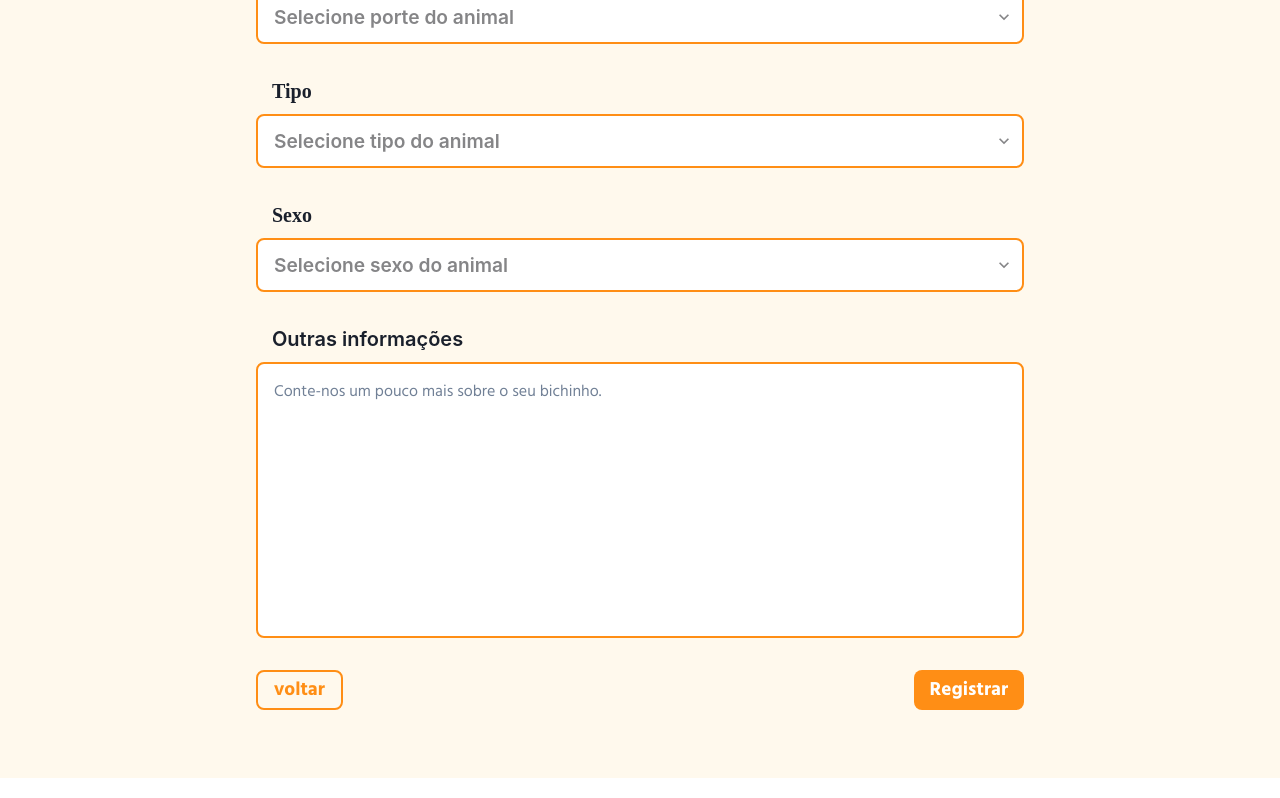
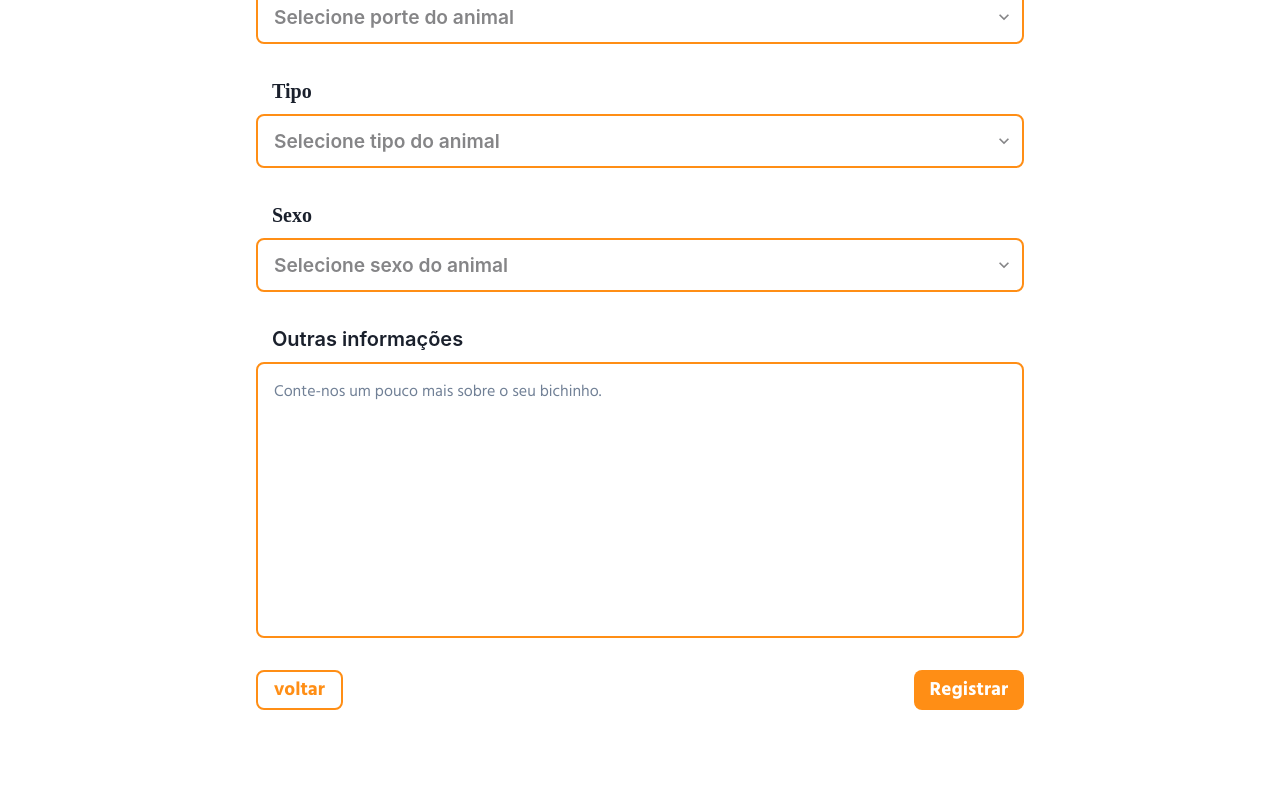
Before and after one commit to werikscs/adopet, a React (Create React App) app: page /user/doe in a window 1280 px wide. Shown: the part 459-1257 px from the top of the page. Built offline with nearby package versions, Linux system fonts and the light colour scheme; no server answers; sample sign-in values are in the browser's storage; a web font is replaced by a local one.

Commit message:
fix: fixed bug with no pet on dashboard and chat spacing

```diff
--- a/src/components/footer-Chat/styles.js
+++ b/src/components/footer-Chat/styles.js
@@ -3,6 +3,6 @@ import styled from "styled-components";
 export const DivChat = styled.footer`
   width: 100%;
   max-width: 1440px;
-  height: 20px;
-  background-color: transparent;
+  height: 40px;
+  background-color: #fff;
 `;
--- a/src/pages/Adote/styles.js
+++ b/src/pages/Adote/styles.js
@@ -52,14 +52,7 @@ export const ContentFiltro = styled.div`
 
   background-color: var(--color-fourth);
   border: 1px solid var(--color-fourth);
-<<<<<<< HEAD
-<<<<<<< HEAD
 
-=======
->>>>>>> 58e657417dbfe160fb869ffd858264a190ab54f4
-=======
-
->>>>>>> a9d5d5f900b790e54feb681edf069ad8bd305c42
   padding: 16px;
 
   @media (min-width: 1024px) {
--- a/src/pages/Dashboard/index.jsx
+++ b/src/pages/Dashboard/index.jsx
@@ -214,7 +214,7 @@ const Dashboard = () => {
           ) : (
             <div className="pet-not-found">
               <img src={petSad} alt="pet triste" />
-              <h2>Vocês ainda não cadastrou nenhum pet.</h2>
+              <h2>Você ainda não cadastrou nenhum pet.</h2>
             </div>
           )}
         </ContentList>
--- a/src/pages/Dashboard/styles.js
+++ b/src/pages/Dashboard/styles.js
@@ -156,19 +156,6 @@ export const ContentList = styled.div`
       border-radius: 8px 8px 0 0;
     }
 
-    .pet-not-found {
-      display: flex;
-      flex-direction: column;
-      justify-content: center;
-      align-items: center;
-
-      padding-top: 16px;
-
-      img {
-        width: fit-content;
-      }
-    }
-
     h1 {
       font-size: 1.5rem;
       font-weight: bold;
@@ -180,6 +167,19 @@ export const ContentList = styled.div`
       padding: 4px 8px;
       height: 35px;
       border: 2px solid white;
+    }
+  }
+
+  .pet-not-found {
+    display: flex;
+    flex-direction: column;
+    justify-content: center;
+    align-items: center;
+
+    padding-top: 35px;
+
+    img {
+      width: fit-content;
     }
   }
 
--- a/src/pages/DoePet/styles.js
+++ b/src/pages/DoePet/styles.js
@@ -4,7 +4,7 @@ export const GenericContainer = styled.div`
   width: 100%;
   min-height: 100vh;
 
-  background-color: var(--color-second-50);
+  background-color: var(--color-fourth);
 
   display: flex;
   justify-content: center;
@@ -26,15 +26,13 @@ export const Main = styled.main`
 
   padding: 16px;
 
-  background-color: var(--color-second-50);
+  background-color: var(--color-fourth);
 
   h1 {
     width: 100%;
-
     text-align: center;
-
     font-size: 2.25rem;
-
+    font-weight: 700;
     color: var(--color-title);
 
     border-bottom: 1px solid var(--color-title-50);
@@ -61,5 +59,5 @@ export const DivButtons = styled.div`
   width: 100%;
   max-width: 768px;
 
-  background-color: var(--color-second-50);
+  background-color: var(--color-fourth);
 `;
--- a/src/pages/PagePet/styles.js
+++ b/src/pages/PagePet/styles.js
@@ -23,7 +23,7 @@ export const Main = styled.main`
 
   padding: 16px;
 
-  background-color: var(--color-second-50);
+  background-color: var(--color-fourth);
 `;
 
 export const Figcaption = styled.figcaption`
@@ -150,7 +150,7 @@ export const DivButtons = styled.div`
   width: 100%;
   max-width: 768px;
 
-  background-color: var(--color-second-50);
+  background-color: var(--color-fourth);
 
   button {
     line-height: 16px;
```
